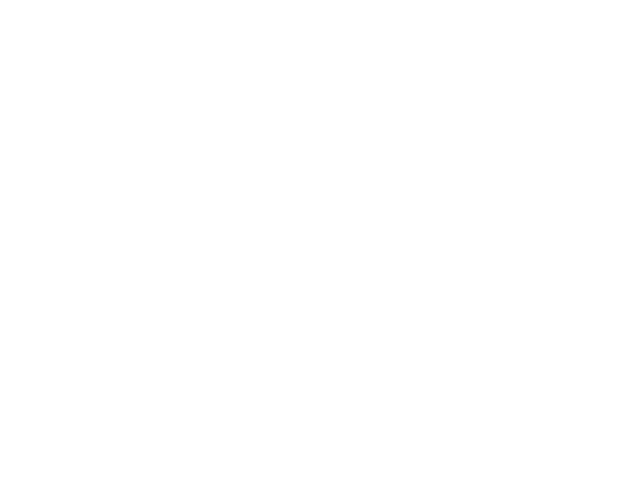
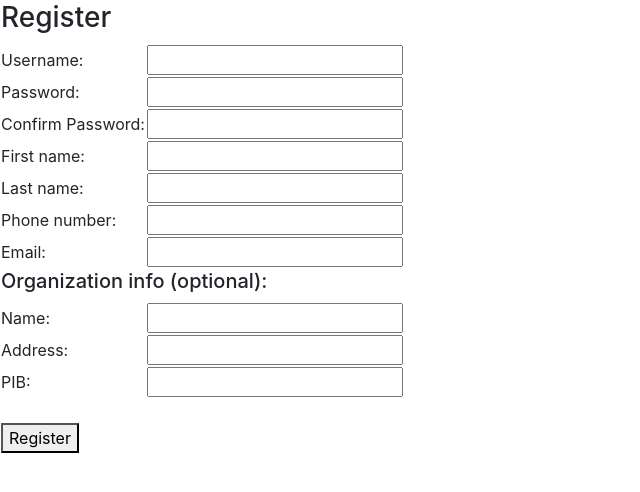
Before and after one commit to teodorcvijovic/artistic_workshop_scheduling_app, an Angular app in the folder frontend/: page /register in a window 1280 px wide. Before the commit this address led to /. Shown: the top 492 px of the page, without its empty margins (0-640 px from the left). Built offline with nearby package versions, Linux system fonts and the light colour scheme.

Commit message:
add frontend registration

```diff
--- a/frontend/src/app/app-routing.module.ts
+++ b/frontend/src/app/app-routing.module.ts
@@ -1,6 +1,7 @@
 import { NgModule } from '@angular/core';
 import { RouterModule, Routes } from '@angular/router';
 import { LoginComponent } from './login/login.component';
+import { RegisterComponent } from './register/register.component';
 import { ResetLinkComponent } from './reset-link/reset-link.component';
 import { ResetPasswordComponent } from './reset-password/reset-password.component';
 
@@ -8,6 +9,7 @@
   {path: 'login', component: LoginComponent},
   {path: 'reset_password', component: ResetPasswordComponent},
   {path: 'reset_link', component: ResetLinkComponent},
+  {path: 'register', component: RegisterComponent},
 ];
 
 @NgModule({
--- a/frontend/src/app/app.module.ts
+++ b/frontend/src/app/app.module.ts
@@ -8,14 +8,16 @@
 import { HttpClientModule } from '@angular/common/http';
 import { LoginComponent } from './login/login.component';
 import { ResetPasswordComponent } from './reset-password/reset-password.component';
-import { ResetLinkComponent } from './reset-link/reset-link.component'
+import { ResetLinkComponent } from './reset-link/reset-link.component';
+import { RegisterComponent } from './register/register.component'
 
 @NgModule({
   declarations: [
     AppComponent,
     LoginComponent,
     ResetPasswordComponent,
-    ResetLinkComponent
+    ResetLinkComponent,
+    RegisterComponent
   ],
   imports: [
     BrowserModule,
--- a/frontend/src/app/config.ts
+++ b/frontend/src/app/config.ts
@@ -6,4 +6,8 @@
     static JWT_SECRET_KEY = 'key123'
 
     static BACKEND_USER_ROUTES = 'user'
+
+    static ADMIN_ROLE = 0
+    static ORGANIZER_ROLE = 1
+    static PARTICIPANT_ROLE = 2
 }
--- a/frontend/src/app/login/login.component.html
+++ b/frontend/src/app/login/login.component.html
@@ -19,9 +19,15 @@
         </tr>
         <tr>
             <td colspan='2'>
-                <button (click)='login()'>Submit</button>
+                <button (click)='login()'>Login</button>
             </td>
         </tr>
+        <tr>
+            <td colspan='2'>
+                <button (click)='register()'>Register</button>
+            </td>
+        </tr>
+        <br>
         <tr>
             <td colspan='2'>
                 <button (click)='resetPassword()'>Reset password</button>
--- a/frontend/src/app/login/login.component.ts
+++ b/frontend/src/app/login/login.component.ts
@@ -36,8 +36,7 @@
       return
     }
 
-    this.userService.login(this.username, this.password)
-    .subscribe({
+    this.userService.login(this.username, this.password).subscribe({
       next: (data:any) => {
           let jwtToken = data.jwt_token
           let user = JSON.parse(data.user)
@@ -63,4 +62,8 @@
   resetPassword() {
     this.router.navigate(['/reset_password'])
   }
+
+  register() {
+    this.router.navigate(['/register'])
+  }
 }
--- /dev/null
+++ b/frontend/src/app/register/register.component.html
@@ -0,0 +1,97 @@
+<div>
+    <table>
+        <tr>
+            <td>
+                <h3>Register</h3>
+            </td>
+        </tr>
+        <tr>
+            <td>Username:</td>
+            <td>
+                <input type='text' name='username' [(ngModel)]='username'>
+            </td>
+        </tr>
+        <tr>
+            <td>Password:</td>
+            <td>
+                <input type='password' name='password1' [(ngModel)]='password1'>
+            </td>
+        </tr>
+
+        <tr>
+            <td>Confirm Password:</td>
+            <td>
+                <input type='password' name='password2' [(ngModel)]='password2'>
+            </td>
+        </tr>
+
+        <!-- ------------------------------------- -->
+
+        <tr>
+            <td>First name:</td>
+            <td>
+                <input type='text' name='firstname' [(ngModel)]='firstname'>
+            </td>
+        </tr>
+
+        <tr>
+            <td>Last name:</td>
+            <td>
+                <input type='text' name='lastname' [(ngModel)]='lastname'>
+            </td>
+        </tr>
+
+        <tr>
+            <td>Phone number:</td>
+            <td>
+                <input type='text' name='phone' [(ngModel)]='phone'>
+            </td>
+        </tr>
+
+        <tr>
+            <td>Email:</td>
+            <td>
+                <input type='text' name='email' [(ngModel)]='email'>
+            </td>
+        </tr>
+
+        <!-- ------------------------------------- -->
+
+        <tr>
+            <td colspan='2'>
+                <h5>Organization info (optional):</h5>
+            </td>
+        </tr>
+
+        <tr>
+            <td>Name:</td>
+            <td>
+                <input type='text' name='organization_name' [(ngModel)]='organization_name'>
+            </td>
+        </tr>
+
+        <tr>
+            <td>Address:</td>
+            <td>
+                <input type='text' name='organization_address' [(ngModel)]='organization_address'>
+            </td>
+        </tr>
+
+        <tr>
+            <td>PIB:</td>
+            <td>
+                <input type='text' name='organization_pib' [(ngModel)]='organization_pib'>
+            </td>
+        </tr>
+
+        <!-- ------------------------------------- -->
+        <br>
+        <tr>
+            <td colspan='2'>
+                <button (click)='register()'>Register</button>
+            </td>
+        </tr>
+        <br>
+    </table>
+    <span style='color: red'>{{error}}</span><br>
+</div>
--- /dev/null
+++ b/frontend/src/app/register/register.component.ts
@@ -0,0 +1,101 @@
+import { Component, OnInit } from '@angular/core';
+import { Router } from '@angular/router';
+import { Configuration } from '../config';
+import { UserService } from '../services/user.service';
+
+@Component({
+  selector: 'app-register',
+  templateUrl: './register.component.html',
+  styleUrls: ['./register.component.css']
+})
+export class RegisterComponent implements OnInit {
+
+  constructor(
+    private router: Router,
+    private userService: UserService
+  ) { }
+
+  ngOnInit(): void {
+  }
+
+  /****** fields ******/
+
+  username: string
+  password1: string
+  password2: string
+  firstname: string
+  lastname: string
+  phone: string
+  email: string
+  role: number
+  organization_name: string
+  organization_address: string
+  organization_pib: string
+
+  error: string
+
+  /***** methods ******/
+
+  register() {
+    if (!this.username || !this.password1 || !this.password2 || !this.firstname || !this.lastname || !this.phone || !this.email) {
+      this.error = 'Please fill out all mandatory fields.'
+      return
+    }
+
+    if (!this.checkPasswords()) return
+
+    if (this.organization_name || this.organization_address || this.organization_pib)
+      this.role = Configuration.ORGANIZER_ROLE
+    else
+      this.role = Configuration.PARTICIPANT_ROLE
+
+    let data = {
+      username: this.username,
+      password: this.password1,
+      firstname: this.firstname,
+      lastname: this.lastname,
+      phone: this.phone,
+      email: this.email,
+      role: this.role,
+      organization_name: this.organization_name,
+      organization_address: this.organization_address,
+      organization_pib: this.organization_pib
+    }
+
+    this.userService.register(data).subscribe({
+      next: (data:any) => {
+          this.error = ''
+          this.router.navigate(['/login'])
+      },
+      error: error => {
+          this.error = error.error.message
+      }
+    })
+  }
+
+  /**** helpers ****/
+
+  checkPasswords() {
+    const passwordRegex  = /^(?=.*[0-9])(?=.*[a-z])(?=.*[A-Z])(?=.*[!#@\$%\^&\*\.])(?=.{8,16})/
+    const passwordMustBeginWithLetterRegex = /^[a-zA-Z]/
+
+    if (!passwordMustBeginWithLetterRegex.test(this.password1.toString())) {
+      this.error = 'Password must begin with a letter.'
+      return false
+    }
+
+    if (!passwordRegex.test(this.password1.toString())) {
+      this.error = "Password should contain at least one capital letter, one number, and one special character. \
+                    Lenght should be from 8 to 16 characters."
+      return false
+    }
+
+    if (this.password1 != this.password2) {
+      this.error = 'Passwords in both fields should be the same.'
+      return false
+    }
+
+    return true
+  }
+
+}
--- a/frontend/src/app/reset-link/reset-link.component.ts
+++ b/frontend/src/app/reset-link/reset-link.component.ts
@@ -43,12 +43,6 @@
     // check regex
     if (!this.checkPasswords()) return
 
-    if (this.new_password1 != this.new_password2) {
-      this.error = 'Passwords in both fields should be the same.'
-      this.message = ''
-      return
-    }
-
     this.userService.resetLink(this.email, this.key, this.new_password1).subscribe({
       next: (data:any) => {
           this.message = data.message
@@ -82,6 +76,12 @@
       return false
     }
 
+    if (this.new_password1 != this.new_password2) {
+      this.error = 'Passwords in both fields should be the same.'
+      this.message = ''
+      return false
+    }
+
     return true
   }
 }
--- a/frontend/src/app/services/user.service.ts
+++ b/frontend/src/app/services/user.service.ts
@@ -35,4 +35,10 @@
 
     return this.http.post(`${this.URI}/reset_link?email=${email}&key=${key}`, body)
   }
+
+  register(data) {
+    const body = data
+
+    return this.http.post(`${this.URI}/register`, body)
+  }
 }
```
Also changed, not shown: frontend/src/app/register/register.component.css (added), 1 other file (tests, documents, lock files or other folders).
